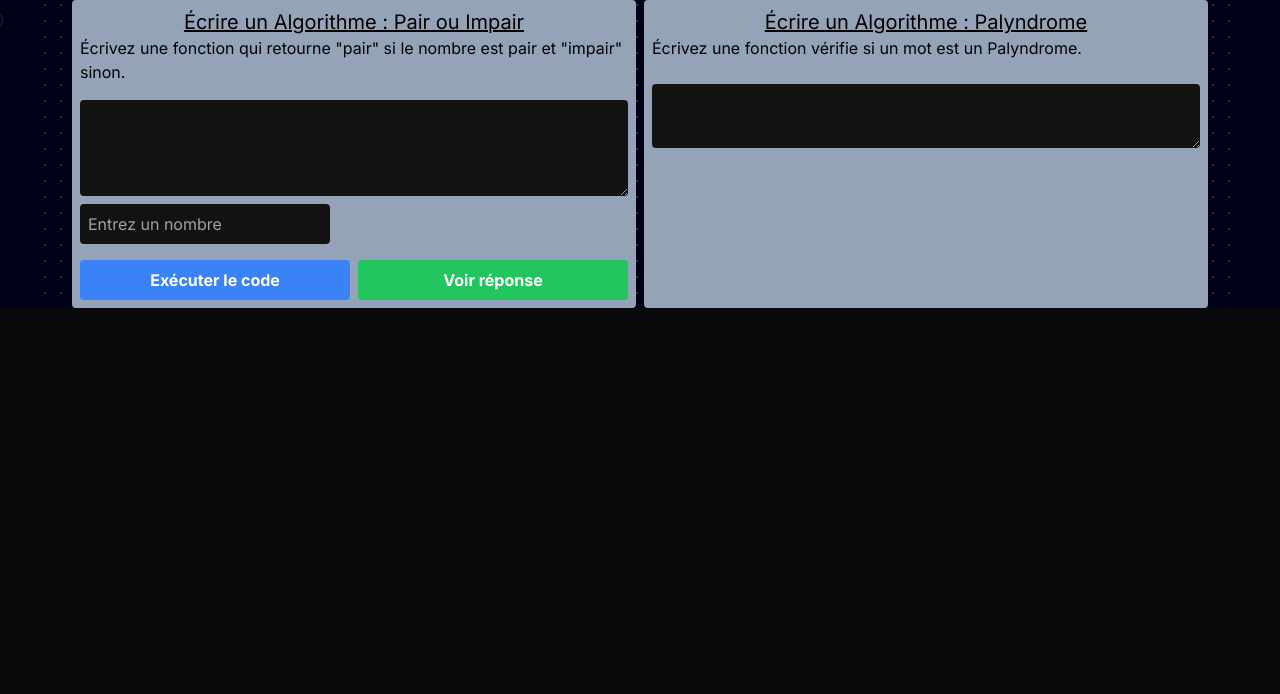
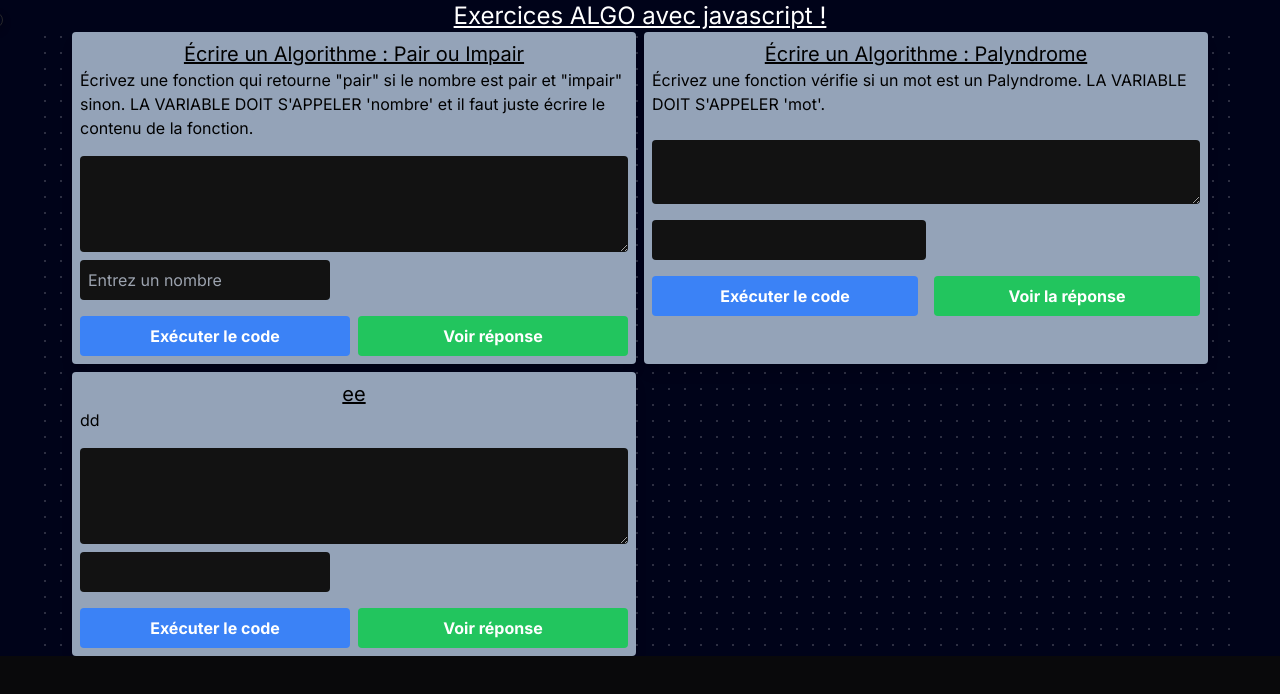
Before and after one commit to R1-scripts11/portfolio, a Next.js app: page /exercices in a window 1280 px wide. Shown: the top 694 px of the page. Built offline with nearby package versions, Linux system fonts and the light colour scheme.

Commit message:
composant_exos

```diff
--- /dev/null
+++ b/components/ExerciceCard.tsx
@@ -0,0 +1,118 @@
+import { useState } from "react";
+import SyntaxHighlighter from 'react-syntax-highlighter';
+import { nightOwl } from 'react-syntax-highlighter/dist/esm/styles/hljs';
+import { MdContentCopy } from "react-icons/md";
+import { Modal } from '@/components/ui/Modal';
+
+function ExerciceCard ({Title,
+    Consigne,
+    Reponse,
+    InputType,
+    Explication
+}: {
+    Title: string;
+    Consigne: string;
+    Reponse: string;
+    InputType: string;
+    Explication: string;
+}) {
+
+    const [code, setCode] = useState<string>(''); //Code dans le text Area
+    const [input , setInput] = useState<string>(''); //Entrez de la variable
+    const [resultat, setResultat] = useState<string>('') //Résultat de l'éxécution du code
+    const [voirRéponse, setVoirRéponse] = useState<boolean>(false)
+    const [copySuccess, setCopySuccess] =  useState<string>("");// Pour stocker le résultat du copié coller
+
+    //Fonction pour executer le code.
+    function executeCode () {
+        const userFonction = new Function('var', code)  //Création de la fonction depuis le code.
+
+        try {                                           // TRY CATCH EN CAS D'ECHEC D'EXECUTION DE LA FONCTION.
+            const resultatExec = userFonction(input)
+            setResultat(`Résultat : ${resultatExec}`);
+        } catch (error) {
+            setResultat('Erreur d\'execution du code.')
+        }
+    }
+
+    function _voirReponse (){
+        if(voirRéponse == false){
+            setVoirRéponse(true)
+        }else{
+            setVoirRéponse(false);
+        }
+    }
+
+    const copyToClipboard = async (codeString : string) => {
+        try {
+            await navigator.clipboard.writeText(codeString);
+            setCopySuccess('Copié!');
+            setTimeout(() => setCopySuccess(''), 2000); // Réinitialise le message après 2 secondes
+        } catch (err) {
+            setCopySuccess('Échec de la copie');
+        }
+    };
+
+    return(
+        <>
+            <div className="bg-slate-400 rounded overflow-hidden shadow-lg">
+
+                    <div className="p-2">
+                        <h2 className="text-black text-center text-xl underline ">{Title}</h2>
+                        <p className="text-black hover:text-blue-600">{Consigne}</p>
+                    </div>
+
+                    <div className='grid p-2'>
+                        <textarea
+                            value={code}
+                            onChange={(e) => setCode(e.target.value)}
+                            rows={4}
+                            cols={50}
+                            className="rounded col-span-2"
+                        />
+
+                        <div className='col-span-2 flex items-center space-x-4'>
+                            <input
+                                type="text"
+                                value={input}
+                                onChange={(e) => setInput(e.target.value)}
+                                className="rounded p-2 mt-2 h-75"
+                            />
+                            {resultat && <div className="rounded bg-white-100 h-75 p-2 mt-2">{resultat}</div>}
+                        </div>
+                    </div>
+
+                    <div className="p-2 grid grid-cols-2 gap-2">
+                        <button onClick={executeCode} className="bg-blue-500 hover:bg-blue-700 text-white font-bold rounded p-2 col-span-1">Exécuter le code</button>
+                        <button onClick={_voirReponse} className={`${ voirRéponse ? "bg-orange-500 hover:bg-orange-700" : "bg-green-500 hover:bg-green-700"} text-white font-bold rounded p-2 col-span-1`}>{voirRéponse ? "Masquer réponse" : "Voir réponse"}
+
+                        </button>
+                        {voirRéponse && (
+                        <>
+                            <div className="col-span-2">
+                                <div className="flex rounded bg-gray-700 h-75 p-2 w-full">
+
+                                    <SyntaxHighlighter language="javascript" style={nightOwl} className="w-full">
+                                        {Reponse}
+                                    </SyntaxHighlighter>
+                                        <button
+                                            onClick={() => copyToClipboard(Reponse)}
+                                            className="text-white font-bold py-1 px-4"
+                                            style={{ background: "rgb(1, 22, 39)" }}
+                                        >
+                                        {copySuccess ? ( <p className="text-green-500 mt-2">{copySuccess}</p> ) : ( <MdContentCopy size={20} />)}
+                                        </button>
+
+                                </div>
+                            </div>
+                            <Modal Explication={Explication}/>
+                         </>
+                        )}
+                    </div>
+
+            </div>
+        </>
+    )
+}
+
+export default ExerciceCard
--- a/components/ExoAlgo.tsx
+++ b/components/ExoAlgo.tsx
@@ -3,6 +3,7 @@ import { Modal } from '@/components/ui/Modal';
 import SyntaxHighlighter from 'react-syntax-highlighter';
 import { nightOwl } from 'react-syntax-highlighter/dist/esm/styles/hljs';
 import { MdContentCopy } from "react-icons/md";
+import  ExerciceCard  from "@/components/ExerciceCard"
 
 function ExoAlgo() {
 
@@ -20,9 +21,17 @@ function ExoAlgo() {
 
     return (
         <>
+        <h1 className="text-white text-center text-2xl underline ">Exercices ALGO avec javascript !</h1>
             <div className="container grid grid-cols-2 gap-2 dark:bg-black-100 bg-white  dark:bg-dot-white/[0.4] bg-dot-black/[0.2]">
                 <Pair_impair copyToClipboard={copyToClipboard} copySuccess={copySuccess}/>
                 <Palyndrome/>
+                <ExerciceCard
+                    Title="ee"
+                    Consigne="dd"
+                    Reponse="dd"
+                    InputType="d"
+                    Explication="fvze"
+                />
             </div>
         </>
     );
@@ -80,7 +89,7 @@ export function Pair_impair ( { copyToClipboard, copySuccess }: PairImpairProps
 
                     <div className="p-2">
                         <h2 className="text-black text-center text-xl underline ">Écrire un Algorithme : Pair ou Impair</h2>
-                        <p className="text-black hover:text-blue-600">Écrivez une fonction qui retourne &quot;pair&quot; si le nombre est pair et &quot;impair&quot; sinon.</p>
+                        <p className="text-black hover:text-blue-600">Écrivez une fonction qui retourne &quot;pair&quot; si le nombre est pair et &quot;impair&quot; sinon. LA VARIABLE DOIT S'APPELER 'nombre' et il faut juste écrire le contenu de la fonction.</p>
                     </div>
 
                     <div className='grid p-2'>
@@ -103,6 +112,7 @@ export function Pair_impair ( { copyToClipboard, copySuccess }: PairImpairProps
                             {resultat && <div className="rounded bg-white-100 h-75 p-2 mt-2">{resultat}</div>}
                         </div>
                     </div>
+
                     <div className="p-2 grid grid-cols-2 gap-2">
                         <button onClick={executerCode} className="bg-blue-500 hover:bg-blue-700 text-white font-bold rounded p-2 col-span-1">Exécuter le code</button>
                         <button onClick={voirRéponse} className={`${ seeReponse ? "bg-orange-500 hover:bg-orange-700" : "bg-green-500 hover:bg-green-700"} text-white font-bold rounded p-2 col-span-1`}>{seeReponse ? "Masquer réponse" : "Voir réponse"}</button>
@@ -125,7 +135,7 @@ export function Pair_impair ( { copyToClipboard, copySuccess }: PairImpairProps
 
                                 </div>
                             </div>
-                            <Modal/>
+                            <Modal Explication="fzef"/>
                          </>
                         )}
                     </div>
@@ -137,13 +147,43 @@ export function Pair_impair ( { copyToClipboard, copySuccess }: PairImpairProps
 
 export function Palyndrome () {
     const [code, setCode] = useState<string>('');
+    const [ motDonne, setMotDonne] = useState<string>('')
+    const [resFonction, setResFonction] = useState<string>('')
+    const [showReponse, setShowReponse] = useState<boolean>(false);
 
+
+    function executeCode(){
+        if(motDonne == ""){
+            setResFonction('Entrez un mot')
+        }else{
+            try {
+                const userFunction = new Function('mot', code);
+                const result = userFunction(motDonne);
+                console.log(result);
+                setResFonction(result);
+            } catch (error) {
+                console.error("Erreur de syntaxe :", error);
+                setResFonction("Erreur dans le code de la fonction");
+            }
+        }
+
+    }
+
+    function _showReponse () {
+        if(showReponse == false){
+            setShowReponse(true);
+        }else{
+            setShowReponse(false);
+        }
+    }
+
+    const reponse = 'if ((mot.split("").reverse().join("")) == mot){return "palyndrome"}else{return "ce mot n\'est pas un palyndrome"}'
     return(
     <>
         <div className="bg-slate-400 rounded overflow-hidden shadow-lg">
             <div className="p-2">
                 <h2 className="text-black text-center text-xl underline ">Écrire un Algorithme : Palyndrome</h2>
-                <p className="text-black hover:text-blue-600">Écrivez une fonction vérifie si un mot est un Palyndrome.</p>
+                <p className="text-black hover:text-blue-600">Écrivez une fonction vérifie si un mot est un Palyndrome. LA VARIABLE DOIT S'APPELER 'mot'.</p>
             </div>
 
             <div className="grid p-2">
@@ -154,6 +194,30 @@ export function Palyndrome () {
                 />
             </div>
 
+            <div className="grid grid-cols-2 space-x-4 p-2">
+                <input
+                id="mot"
+                type="text"
+                className="rounded p-2 col-span-1"
+                value={motDonne}
+                onChange={(e) => setMotDonne(e.target.value)}
+                required
+                />
+                {resFonction && ( <div className="rounded bg-white-100 p-2"> {resFonction} </div>)}
+            </div>
+
+            <div className="grid  grid-cols-2 p-2 gap-4">
+                <button onClick={executeCode} className="bg-blue-500 hover:bg-blue-700 text-white font-bold rounded p-2 col-span-1">Exécuter le code</button>
+                <button onClick={_showReponse} className={`${ showReponse ? "bg-orange-500 hover:bg-orange-700" : "bg-green-500 hover:bg-green-700" }  text-white font-bold rounded p-2 col-span-1`}> { showReponse ? 'Masquer la réponse' : 'Voir la réponse'}</button>
+                {showReponse && (
+                    <div className="rounded bg-gray-700 h-75 p-2 w-full col-span-2">
+                        <SyntaxHighlighter language="javascript" style={nightOwl} className="w-full">
+                            {reponse}
+                        </SyntaxHighlighter>
+                    </div>
+                )}
+            </div>
+
         </div>
     </>
     )
```
